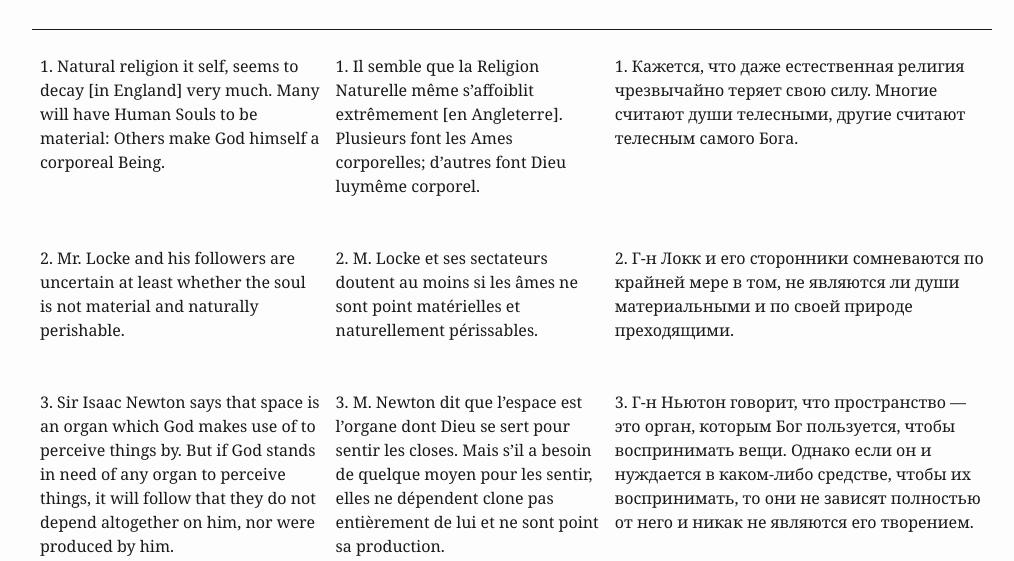
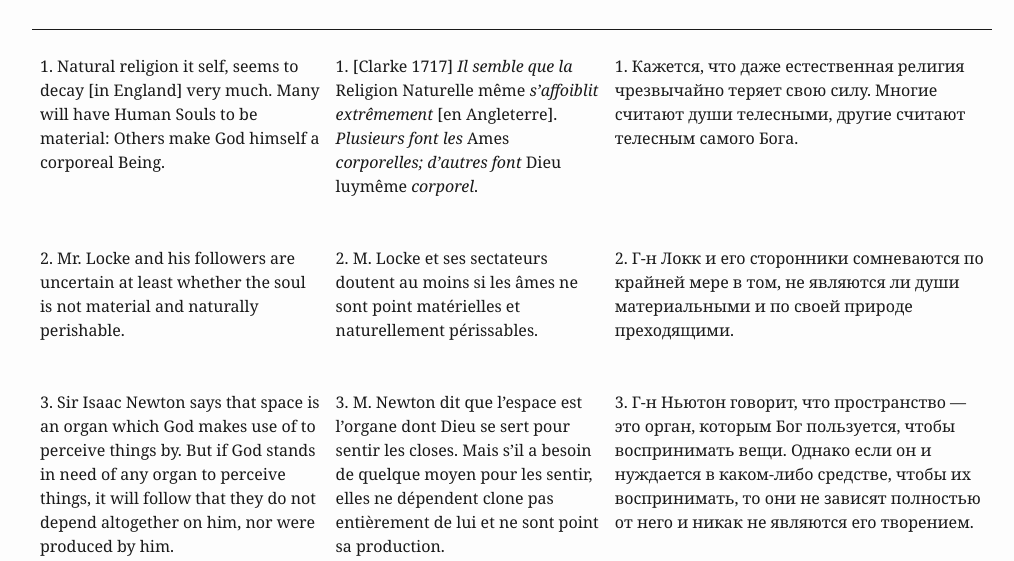
Before and after one commit to Leibniz-Clarke-correspondence/HSEProject, a plain HTML site: page index.html in a window 1280 px wide. Shown: the part 239-800 px from the top of the page, without its empty margins (128-1142 px from the left). Drawn offline with Linux system fonts and the light colour scheme.

Commit message:
Update index.html

```diff
--- a/index.html
+++ b/index.html
@@ -21,7 +21,9 @@
 <p id="leibniz-first-letter-en-1">1. Natural religion it self, seems to decay [in England] very much. Many will have Human Souls to be material: Others make God himself a corporeal Being.</p>
 </td>
 <td>
-<p id="leibniz-first-letter-fr-1">1. Il semble que la Religion Naturelle même s’affoiblit extrêmement [en Angleterre]. Plusieurs font les Ames corporelles; d’autres font Dieu luymême corporel.</p>
+<p id="leibniz-first-letter-fr-1">
+1. [Clarke 1717] <em>Il semble que la</em> Religion Naturelle même <em>s’affoiblit extrêmement</em> [en Angleterre]. <em>Plusieurs font les</em> Ames <em>corporelles; d’autres font</em> Dieu luymême <em>corporel</em>.
+</p>
 </td>
 <td>
 <p id="leibniz-first-letter-rus-1">1. Кажется, что даже естественная религия чрезвычайно теряет свою силу. Многие считают души телесными, другие считают телесным самого Бога.</p>
```
